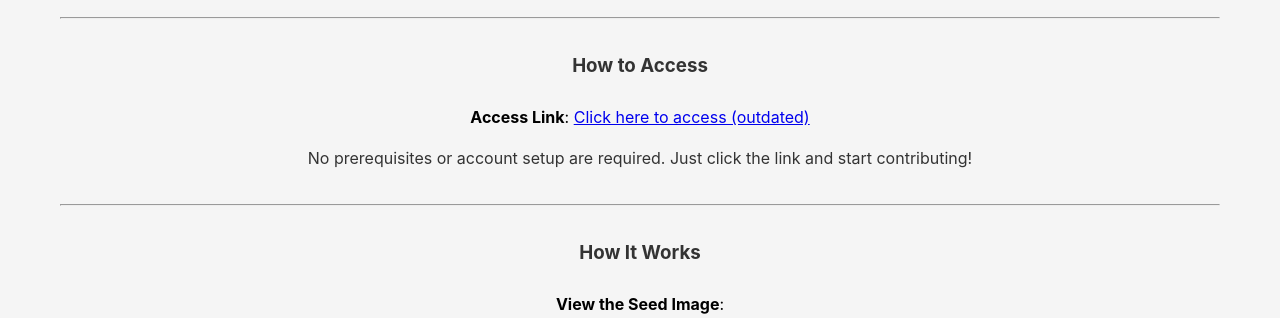
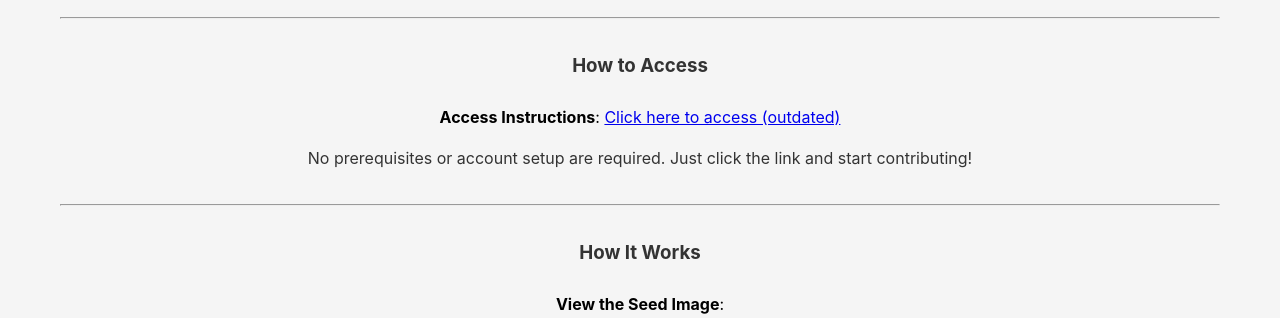
Before and after one commit to dankim444/pixelpatchwork, a Python web app: template src/templates/index.html in a window 1280 px wide. Shown: the part 200-518 px from the top of the page. Run offline with Jinja, Linux system fonts and the light colour scheme; the template is opened without the code that fills it, so the values that code supplies are empty.

Commit message:
link -> instructions

```diff
--- a/src/templates/index.html
+++ b/src/templates/index.html
@@ -13,7 +13,7 @@
         <hr>
         <h3>How to Access</h3>
         <ul>
-            <li><strong>Access Link</strong>: <a href="https://drive.google.com/file/d/1cbrx6hRfo_QMN09dUHO5cXTZXxB6-nAL/view" target="_blank" rel="noopener noreferrer">Click here to access (outdated)</a></li>
+            <li><strong>Access Instructions</strong>: <a href="https://drive.google.com/file/d/1cbrx6hRfo_QMN09dUHO5cXTZXxB6-nAL/view" target="_blank" rel="noopener noreferrer">Click here to access (outdated)</a></li>
         </ul>
         <p>No prerequisites or account setup are required. Just click the link and start contributing!</p>
         <hr>
```
